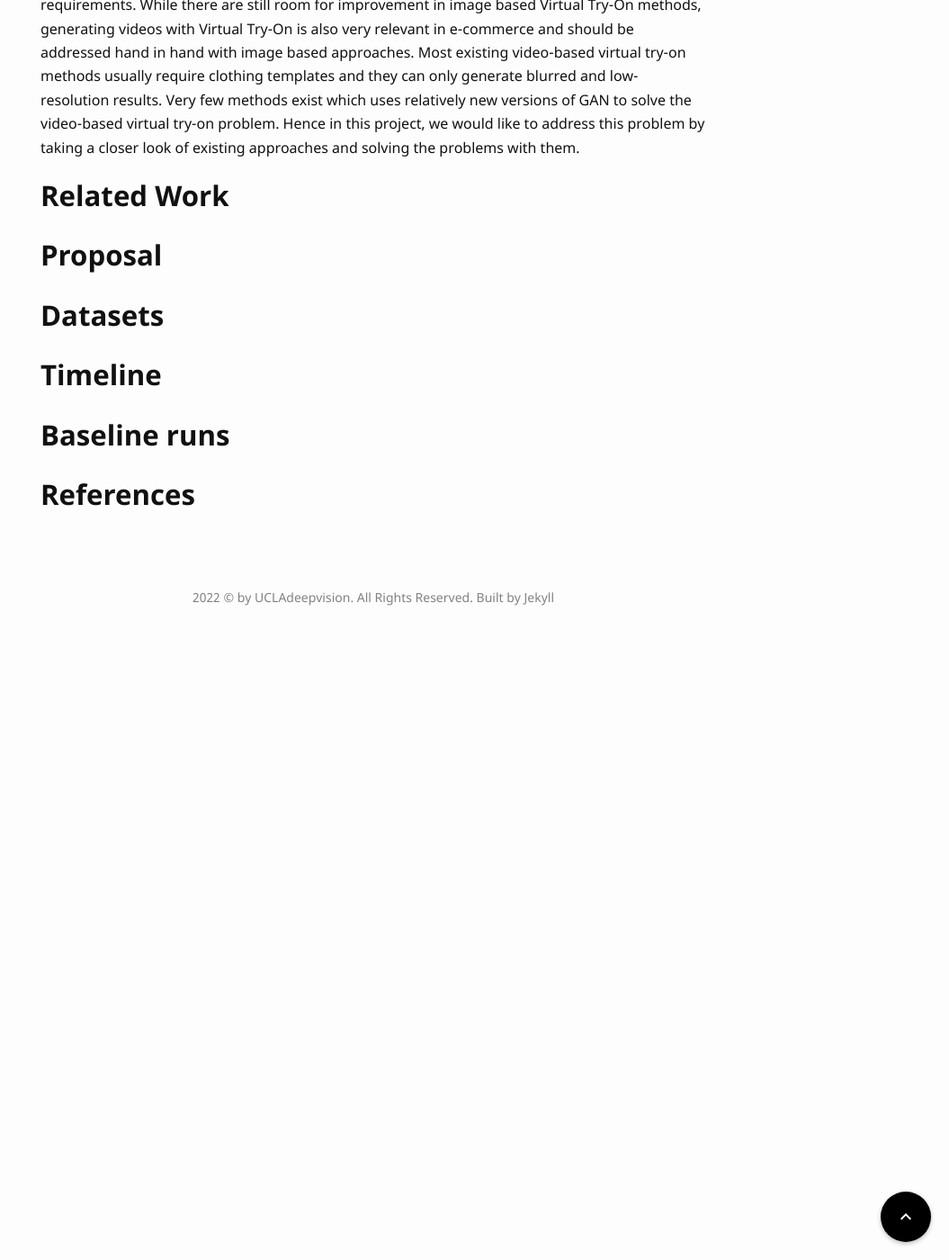
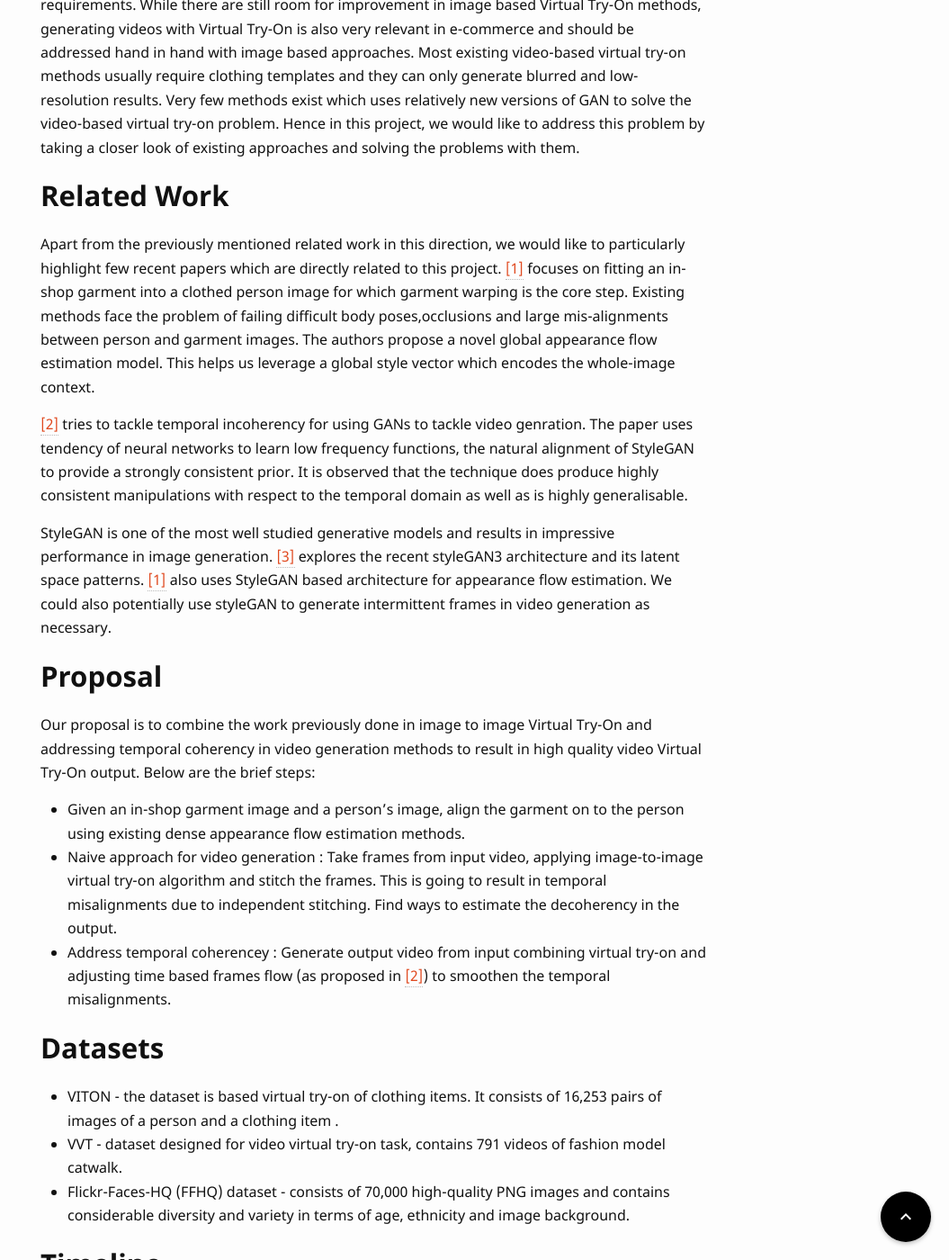
Before and after one commit to UCLAdeepvision/CS269-projects-2022spring, a Jekyll site: the page built from _posts/2022-04-23-team10-virtual-tryon-on-videos.md, in a window 1280 px wide and 1400 px high, scrolled down 1042 px. Shown: the whole window at 90% size, without its empty margins (225-1280 px from the left). Built offline with Jekyll 4.4.1, drawn with Linux system fonts in a browser that asks for light colours; some web fonts are replaced; comment, search, counter and statistics services are not loaded; some of the changed text lies outside the part shown.

Commit message:
team10 project proposal
Signed-off-by: manishmanu <manishmanu300@gmail.com>

```diff
--- a/_posts/2022-04-23-team10-virtual-tryon-on-videos.md
+++ b/_posts/2022-04-23-team10-virtual-tryon-on-videos.md
@@ -16,14 +16,69 @@ date: 2022-04-23
 With the rise of online shopping and e-retail platforms, Virtual Try-On of clothing garments is a key feature to enhance the experience of the online shoppers. Many intensive studies are done to solve this problem. Some initial methods focussed on image to image translation models without spatial aligment. Later some studies addressed the spatial alignment by performing garment warping using local appearance flow. One of latest studies also proposed a global appearance flow using StyleGANs for better spatial adjustment. So overall, a lot of work has been done in the are of image based Virtual Try-On and results have suprassed the minimum satisfiable requirements. While there are still room for improvement in image based Virtual Try-On methods, generating videos with Virtual Try-On is also very relevant in e-commerce and should be addressed hand in hand with image based approaches. Most existing video-based virtual try-on methods usually require clothing templates and they can only generate blurred and low-resolution results. Very few methods exist which uses relatively new versions of GAN to solve the video-based virtual try-on problem. Hence in this project, we would like to address this problem by taking a closer look of existing approaches and solving the problems with them.
 
 ## Related Work
+Apart from the previously mentioned related work in this direction, we would like to particularly highlight few recent papers which are directly related to this project.
+[[1]](#references) focuses on fitting an in-shop garment into a clothed person image for which garment warping is the core step. Existing methods face the problem of failing difficult body poses,occlusions and large mis-alignments between person and garment images. The authors propose a novel global appearance flow estimation model. This helps us leverage a global style vector which encodes the whole-image context.
 
+[[2]](#references) tries to tackle temporal incoherency for using GANs to tackle video genration.
+The paper uses tendency of neural networks to learn low frequency functions,
+the natural alignment of StyleGAN  to provide a strongly consistent prior. It is observed that the technique does produce highly consistent manipulations with respect to the temporal domain as well as is highly generalisable.
+
+StyleGAN is one of the most well studied generative models and results in impressive performance in image generation. [[3]](#references) explores the recent styleGAN3 architecture and its latent space patterns. [[1]](#references) also uses StyleGAN based architecture for appearance flow estimation. We could also potentially use styleGAN to generate intermittent frames in video generation as necessary.
 
 ## Proposal
+Our proposal is to combine the work previously done in image to image Virtual Try-On and addressing temporal coherency in video generation methods to result in high quality video Virtual Try-On output. Below are the brief steps:
+- Given an in-shop garment image and a person's image, align the garment on to the person using existing dense appearance flow estimation methods.
+- Naive approach for video generation : Take frames from input video, applying image-to-image virtual try-on algorithm and stitch the frames. This is going to result in temporal misalignments due to independent stitching. Find ways to estimate the decoherency in the output.
+- Address temporal coherencey : Generate output video from input combining virtual try-on and adjusting time based frames flow (as proposed in [[2]](#references)) to smoothen the temporal misalignments.
 
 ## Datasets
+- VITON - the dataset is based virtual try-on of clothing items.
+It consists of 16,253 pairs of images of a person and a clothing item .
+- VVT - dataset designed for video virtual try-on task, contains 791 videos of fashion model catwalk.
+- Flickr-Faces-HQ (FFHQ)  dataset - consists of 70,000 high-quality PNG images and contains considerable diversity and variety in terms of age, ethnicity and image background.
 
 ## Timeline
+- Week 1-2: Perform extensive research on possible options in the different modules
+  and shortlist a few unique and relevant problems.
+- Week 3: Research available datasets and codebases and understand
+   the various challenges to solve the shortlisted problems and zero down
+  one option.
+- Week 4-5: Work on running and understanding available codebases for the three
+ papers and isolate salient features from them. Provide prelimnary results for
+  the virtual try-on model and understand the challenges in to combine ideas.
+- Week 6-8: Combine temporal stitching and style warping ideas together. Write code
+ for various dataloaders and also the combined models and utilities. Train models.
+- Week 9-10: Improve model, obtain results and write the report and presentation.
 
 ## Baseline runs
+- We have done tests using the pretrained checkpoints provided by Style-Based global appearance flow paper [[1]](#references) [github repo](https://github.com/SenHe/Flow-Style-VTON/). This is to do image based virtual try-on over VITON dataset. Below are some of the results we have obtained:
+
+![]({{ '/assets/images/team10/res1.jpg' | relative_url }})
+{: style="width: 800px; max-width: 100%;"}
+![]({{ '/assets/images/team10/res2.jpg' | relative_url }})
+{: style="width: 800px; max-width: 100%;"}
+![]({{ '/assets/images/team10/res3.jpg' | relative_url }})
+{: style="width: 800px; max-width: 100%;"}
+*Fig 1. Baseline results for image based virtual try-on using model proposed in* [[1]](#references).
 
 ## References
+[1] He, S., Song, Y.-Z., and Xiang, T. Style-based global ap-
+pearance flow for virtual try-on, 2022. URL [https://arxiv.org/abs/2204.01046](https://arxiv.org/abs/2204.01046).
+
+[2] Tzaban, R., Mokady, R., Gal, R., Bermano, A. H., and
+Cohen-Or, D. Stitch it in time: Gan-based facial editing
+of real videos, 2022. URL [https://arxiv.org/abs/2201.08361](https://arxiv.org/abs/2201.08361).
+
+[3] Alaluf, Y., Patashnik, O., Wu, Z., Zamir, A., Shechtman,
+E., Lischinski, D., and Cohen-Or, D. Third time’s the
+charm? image and video editing with stylegan3, 2022.
+URL [https://arxiv.org/abs/2201.13433](https://arxiv.org/abs/2201.13433).
+
+[4] Zhong, X., Wu, Z., Tan, T., Lin, G., and Wu, Q. MV-TON:
+Memory-based video virtual try-on network. In Proceed-
+ings of the 29th ACM International Conference on Multi-
+media. ACM, oct 2021. doi: 10.1145/3474085.3475269.
+URL [https://doi.org/10.1145%2F3474085.3475269](https://doi.org/10.1145%2F3474085.3475269).
+
+[5] Han, X., Wu, Z., Wu, Z., Yu, R., and Davis, L. S. Viton: An
+image-based virtual try-on network, 2017. URL [https://arxiv.org/abs/1711.08447](https://arxiv.org/abs/1711.08447)
```
Also changed, not shown: assets/images/team10/res1.jpg (added), assets/images/team10/res2.jpg (added), assets/images/team10/res3.jpg (added).
